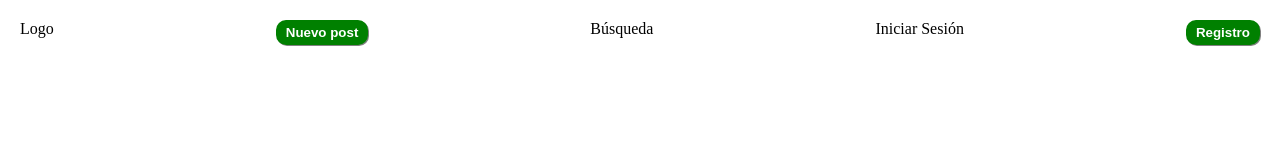
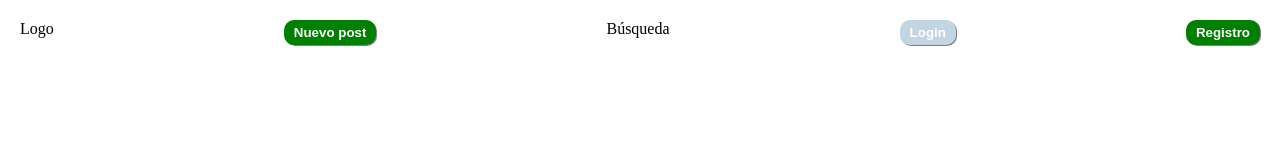
Before and after one commit to MINTIC-CICLO3-211007/G10C7_P.WEB.PERROS, a plain HTML site: page index.html in a window 1280 px wide. Drawn offline with Linux system fonts and the light colour scheme.

Commit message:
agregar estilos para el secondary button

```diff
--- a/index.html
+++ b/index.html
@@ -16,7 +16,9 @@
                 <button class="mainbutton">Nuevo post</button>
             </li>
             <li>Búsqueda</li>
-            <li>Iniciar Sesión</li>
+            <li>
+                <button class="secondarybutton">Login</button>
+            </li>
             <li>
                 <button class="mainbutton">Registro</button>
             </li>
--- a/styles/estilos.css
+++ b/styles/estilos.css
@@ -33,3 +33,19 @@ body{
     box-shadow: 5px 5px gray;
     transform: scale(1.1);
 }
+
+.secondarybutton{
+    background-color: rgb(194, 213, 226);
+    color: white;
+    border: 0px;
+    padding: 5px 10px;
+    border-radius: 10px;
+    font-weight: bolder;
+    box-shadow: 1px 1px gray;
+}
+
+.secondarybutton:hover{
+    cursor: pointer;
+    box-shadow: 5px 5px gray;
+    transform: scale(1.1);
+}
```
